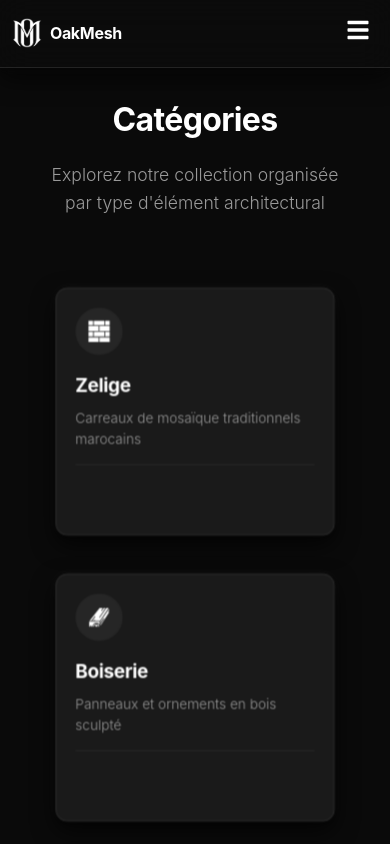
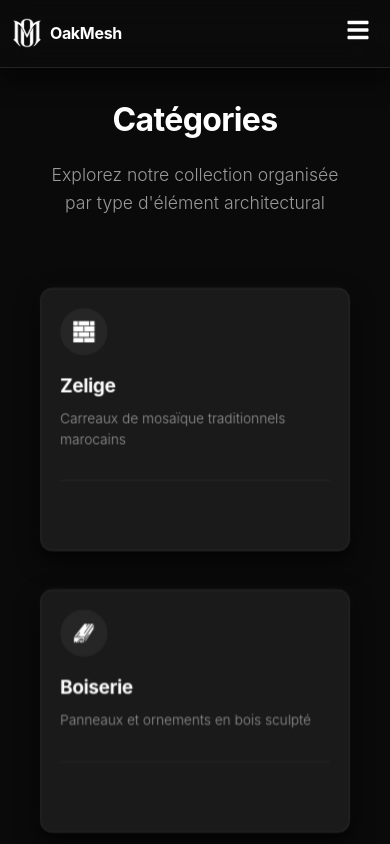
Before and after one commit to iMex-1/3d-hustle, a React (Vite) app: page /categories in a window 390 px wide. Shown: the top 844 px of the page. Built offline with nearby package versions, Linux system fonts and the light colour scheme; no server answers; the database is empty.

Commit message:
Category changes
Fixed routing, and fixed the width of category cards

```diff
--- a/src/App.jsx
+++ b/src/App.jsx
@@ -107,7 +107,7 @@ function AppContent() {
         >
           <Routes>
             <Route path="/" element={<Homepage user={user} />} />
-            <Route path="/gallery" element={<Gallery />} />
+            <Route path="/gallery" element={<Categories />} />
             <Route path="/gallery/category/:category" element={<Gallery />} />
             <Route path="/gallery/product/:productId" element={<Gallery />} />
             <Route path="/categories" element={<Categories />} />
--- a/src/styles/categories.css
+++ b/src/styles/categories.css
@@ -37,10 +37,12 @@
 
 .categories-grid {
     display: grid;
-    grid-template-columns: repeat(auto-fit, minmax(280px, 1fr));
+    grid-template-columns: repeat(4, 1fr);
     gap: 2rem;
     margin-bottom: 3rem;
-    max-width: 100%;
+    max-width: 1400px;
+    margin-left: auto;
+    margin-right: auto;
     padding: 0 2rem;
 }
 
@@ -59,6 +61,11 @@
     animation-delay: calc(var(--i) * 0.08s);
     transform-style: preserve-3d;
     transform: scale(0.95);
+    display: flex;
+    flex-direction: column;
+    min-height: 280px;
+    width: 100%;
+    box-sizing: border-box;
 }
 
 [data-theme="dark"] .category-card {
@@ -150,6 +157,8 @@
     margin-bottom: 0.5rem;
     color: #ffffff;
     transition: color 0.3s;
+    word-wrap: break-word;
+    overflow-wrap: break-word;
 }
 
 [data-theme="light"] .category-content h2 {
@@ -164,12 +173,21 @@
     color: #1a1a1a;
 }
 
+.category-content {
+    flex: 1;
+    display: flex;
+    flex-direction: column;
+}
+
 .category-content p {
     font-size: 0.9rem;
     color: #999999;
     line-height: 1.5;
     margin-bottom: 1rem;
     transition: color 0.3s ease;
+    flex: 1;
+    word-wrap: break-word;
+    overflow-wrap: break-word;
 }
 
 [data-theme="light"] .category-content p {
@@ -236,6 +254,17 @@
 }
 
 /* Responsive Design */
+@media (max-width: 1200px) {
+    .categories-grid {
+        grid-template-columns: repeat(2, 1fr);
+        gap: 1.5rem;
+    }
+
+    .category-card {
+        min-height: 260px;
+    }
+}
+
 @media (max-width: 768px) {
     .categories-page {
         padding: 2rem 1rem;
@@ -252,10 +281,12 @@
     .categories-grid {
         grid-template-columns: 1fr;
         gap: 1.5rem;
+        padding: 0 1rem;
     }
 
     .category-card {
         padding: 1.5rem;
+        min-height: 240px;
     }
 
     .category-icon-wrapper {
@@ -279,6 +310,7 @@
 
     .category-card {
         padding: 1.25rem;
+        min-height: 220px;
     }
 
     .category-icon-wrapper {
```
